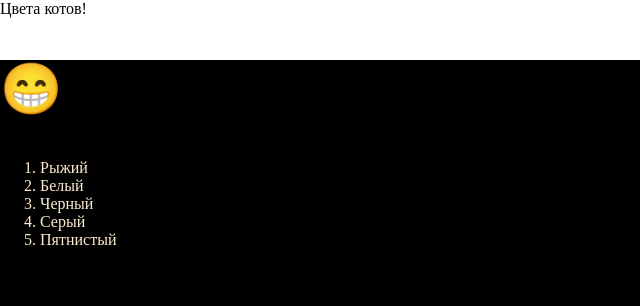
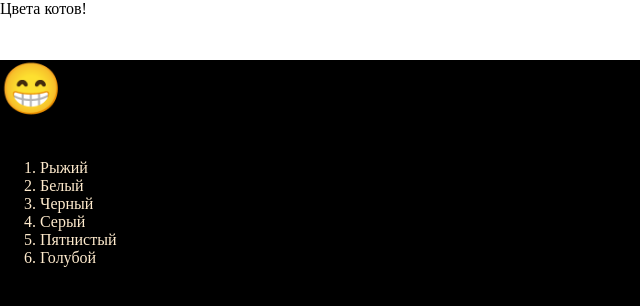
Before and after one commit to iambeone/webinar-1507, a plain HTML site: page index.html in a window 1280 px wide. Shown: the full height of the page, 0-640 px from the left. Drawn offline with Linux system fonts and the light colour scheme.

Commit message:
Add blue cat

```diff
--- a/index.html
+++ b/index.html
@@ -18,6 +18,7 @@
           <li>Черный</li>
           <li>Серый</li>
           <li>Пятнистый</li>
+          <li>Голубой</li>
         </ol>
       </div>
     </section>
```
